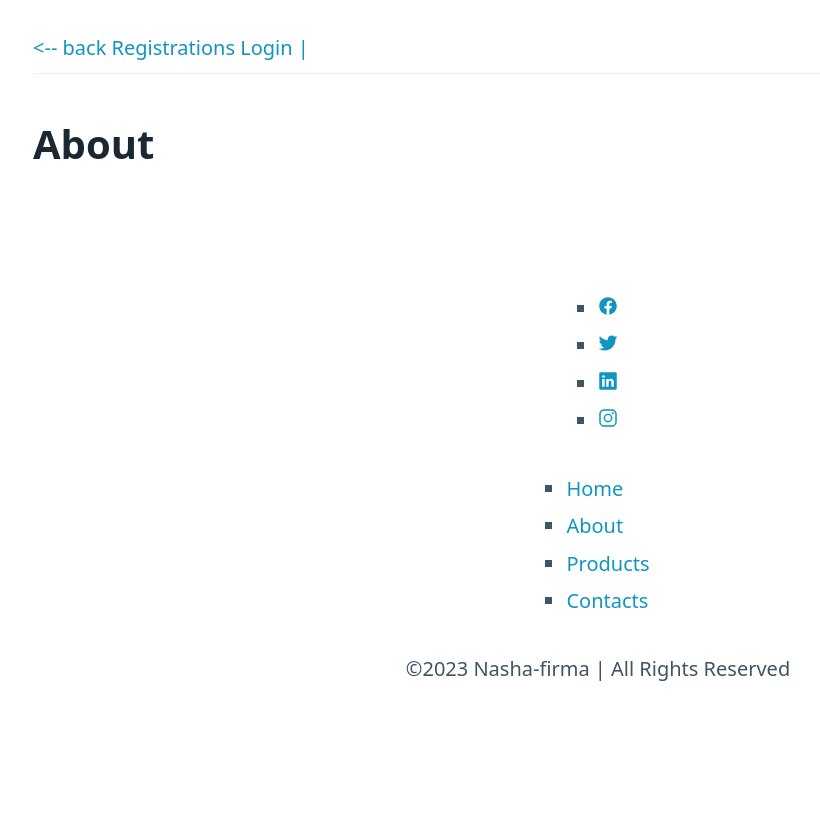
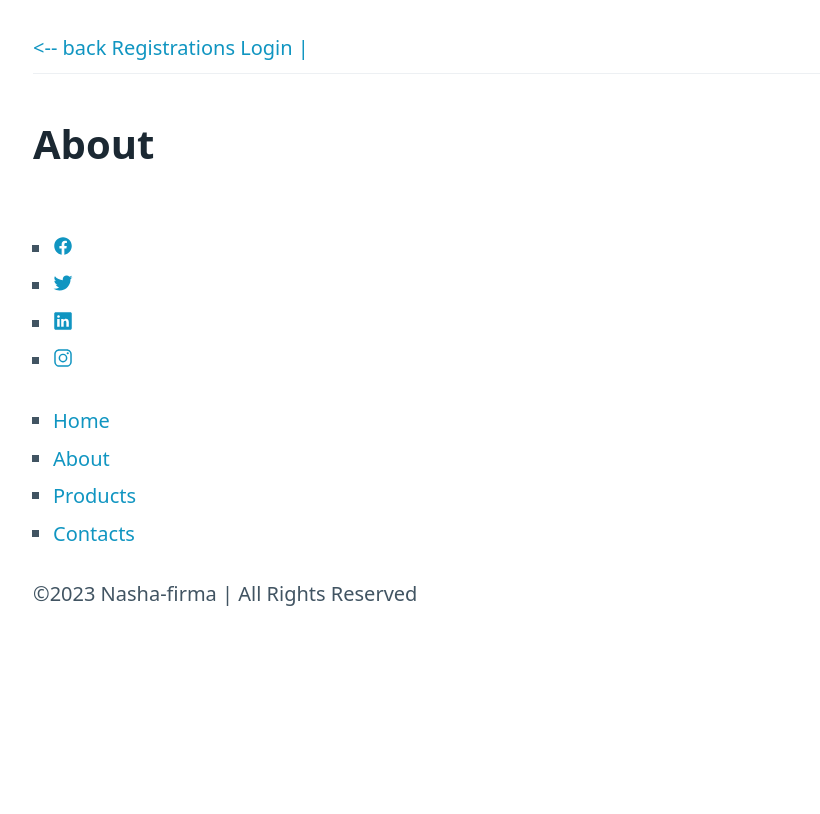
Before and after one commit to VadimTrubay/django_progect_nashafirma, a Django app: page /about/ in a window 1280 px wide. Shown: the part 452-1266 px from the top of the page, without its empty margins (42-862 px from the left). After the commit the page ends 1058 px from the top, so only its background shows below. Run offline with Django 4.2, Linux system fonts and the light colour scheme.

Commit message:
Update style.css

```diff
--- a/nashafirma/static/order/css/style.css
+++ b/nashafirma/static/order/css/style.css
@@ -1,21 +1,24 @@
-
+body a:hover {
+    color: #000;
+    text-decoration: none;
+}
 
 /* footer styles */
 footer {
-    position: relative;
+    /* position: relative; */
     /*относительное позиционирование*/
-    width: 100%;
+    /* width: 100%; */
     /*на всю ширину*/
-    padding: 20px 50px;
+    /* padding: 20px 50px; */
     /*поля для контента*/
     /*background: #000000;*/
     /*цвет футера*/
-    display: flex;
+    /* display: flex; */
     /*justify-content: center;*/
     /*в центре по горизонтали*/
-    align-items: center;
+    /* align-items: center; */
     /*в центре по вертикали*/
-    flex-direction: column;
-    margin-top: 100px;
+    /* flex-direction: column;
+    margin-top: 100px; */
     /*отступ сверху*/
 }
```
